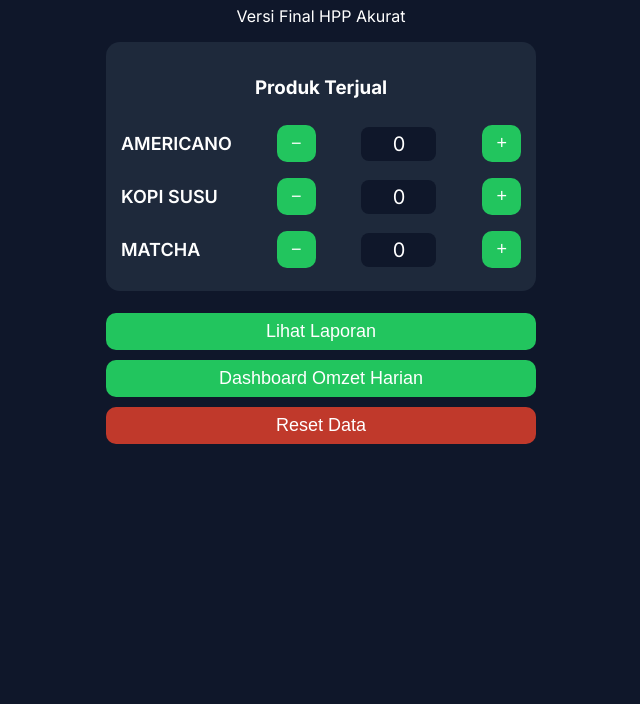
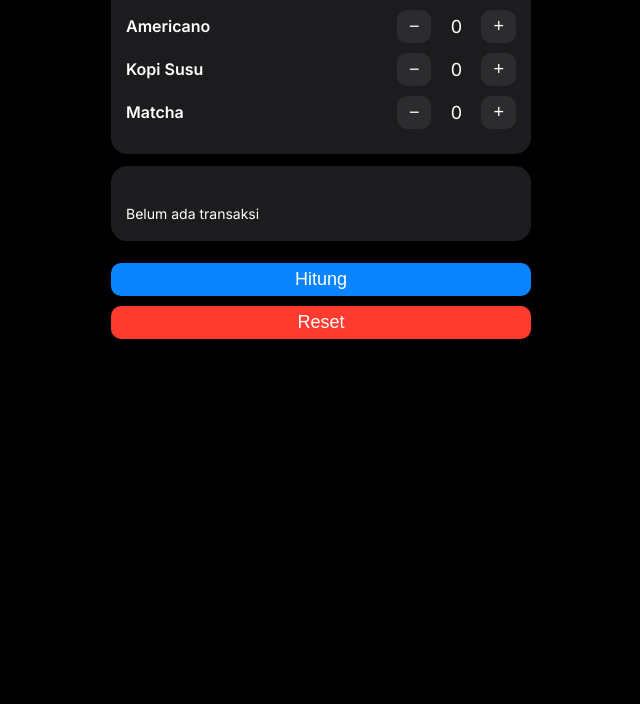
Before and after one commit to lip25/botela-app, a plain HTML site: page index.html in a window 1280 px wide. Shown: the part 96-800 px from the top of the page, without its empty margins (319-959 px from the left). Drawn offline with nearby package versions, Linux system fonts and the light colour scheme.

Commit message:
Update index.html

```diff
--- a/index.html
+++ b/index.html
@@ -3,248 +3,228 @@
 <head>
 <meta charset="UTF-8">
 <meta name="viewport" content="width=device-width, initial-scale=1">
-<title>BOTELA SUPER MANAGER</title>
 
-<link href="https://fonts.googleapis.com/css2?family=Inter:wght@400;600;700&display=swap" rel="stylesheet">
-<script src="https://cdn.jsdelivr.net/npm/chart.js"></script>
+<title>BOTELA MANAGER</title>
+
+<link href="https://fonts.googleapis.com/css2?family=Inter:wght@400;600&display=swap" rel="stylesheet">
 
 <style>
 body {
     font-family: 'Inter', sans-serif;
-    background: #0f172a;
-    color: white;
+    background: #000;
+    color: #fff;
     margin: 0;
     padding: 20px;
+}
+
+h1 {
     text-align: center;
+    font-size: 22px;
+    margin-bottom: 20px;
 }
-h1 { color: #22c55e; }
-.container { max-width: 430px; margin: auto; }
+
+.container {
+    max-width: 420px;
+    margin: auto;
+}
+
 .card {
-    background: #1e293b;
+    background: #1c1c1e;
+    border-radius: 16px;
     padding: 15px;
-    border-radius: 14px;
     margin-bottom: 12px;
 }
-.product-row {
+
+.product {
     display: flex;
     justify-content: space-between;
     align-items: center;
-    padding: 8px 0;
+    margin: 10px 0;
 }
-.product-name {
+
+.name {
+    font-weight: 600;
+}
+
+.controls {
+    display: flex;
+    align-items: center;
+    gap: 10px;
+}
+
+.qty {
+    min-width: 30px;
+    text-align: center;
     font-size: 18px;
-    font-weight: 600;
-    width: 110px;
-    text-align: left;
 }
-.qty-box {
-    font-size: 20px;
-    padding: 5px 15px;
-    background: #0f172a;
-    border-radius: 8px;
-    min-width: 45px;
-}
-.btn {
-    padding: 8px 14px;
+
+button {
     border: none;
     border-radius: 10px;
-    background: #22c55e;
+    padding: 6px 12px;
+    font-size: 18px;
+    background: #2c2c2e;
     color: white;
-    font-size: 18px;
-    cursor: pointer;
 }
-.btn-danger { background: #c0392b; }
-.btn-full { width: 100%; margin-top: 10px; }
-canvas { margin-top: 15px; }
+
+button:active {
+    opacity: 0.7;
+}
+
+.primary {
+    background: #0a84ff;
+}
+
+.danger {
+    background: #ff3b30;
+}
+
+.full {
+    width: 100%;
+    margin-top: 10px;
+}
+
+.result {
+    font-size: 14px;
+    line-height: 1.6;
+    white-space: pre-line;
+}
 </style>
 </head>
 
 <body>
 
 <h1>BOTELA MANAGER</h1>
-<p>Versi Final HPP Akurat</p>
 
 <div class="container">
 
 <div class="card">
-<h3>Produk Terjual</h3>
 
-<div class="product-row">
-<div class="product-name">AMERICANO</div>
-<button class="btn" onclick="kurang('americano')">−</button>
-<div id="qty-americano" class="qty-box">0</div>
-<button class="btn" onclick="tambah('americano')">+</button>
+<div class="product">
+<div class="name">Americano</div>
+<div class="controls">
+<button onclick="kurang('americano')">−</button>
+<div id="americano" class="qty">0</div>
+<button onclick="tambah('americano')">+</button>
+</div>
 </div>
 
-<div class="product-row">
-<div class="product-name">KOPI SUSU</div>
-<button class="btn" onclick="kurang('kopisusu')">−</button>
-<div id="qty-kopisusu" class="qty-box">0</div>
-<button class="btn" onclick="tambah('kopisusu')">+</button>
+<div class="product">
+<div class="name">Kopi Susu</div>
+<div class="controls">
+<button onclick="kurang('kopisusu')">−</button>
+<div id="kopisusu" class="qty">0</div>
+<button onclick="tambah('kopisusu')">+</button>
+</div>
 </div>
 
-<div class="product-row">
-<div class="product-name">MATCHA</div>
-<button class="btn" onclick="kurang('matcha')">−</button>
-<div id="qty-matcha" class="qty-box">0</div>
-<button class="btn" onclick="tambah('matcha')">+</button>
+<div class="product">
+<div class="name">Matcha</div>
+<div class="controls">
+<button onclick="kurang('matcha')">−</button>
+<div id="matcha" class="qty">0</div>
+<button onclick="tambah('matcha')">+</button>
+</div>
 </div>
 
 </div>
 
-<button class="btn btn-full" onclick="laporan()">Lihat Laporan</button>
-<button class="btn btn-full" onclick="showDashboard()">Dashboard Omzet Harian</button>
-<button class="btn btn-danger btn-full" onclick="resetData()">Reset Data</button>
+<div class="card result" id="hasil">
+Belum ada transaksi
+</div>
 
-<canvas id="chartOmzet" style="display:none;"></canvas>
+<button class="primary full" onclick="hitung()">Hitung</button>
+<button class="danger full" onclick="reset()">Reset</button>
 
 </div>
 
 <script>
-// =============================
-// DATABASE
-// =============================
-let penjualan = JSON.parse(localStorage.getItem("penjualan")) || {
+// DATA
+let data = JSON.parse(localStorage.getItem("data")) || {
     americano: 0,
     kopisusu: 0,
     matcha: 0
 };
 
-let riwayat = JSON.parse(localStorage.getItem("riwayat")) || [];
-
-// =============================
-// HARGA JUAL
-// =============================
-const HARGA_JUAL = {
+// HARGA
+const HARGA = {
     americano: 12000,
     kopisusu: 15000,
     matcha: 15000
 };
 
-// =============================
-// HPP FINAL (SUDAH TERMASUK AIR)
-// =============================
+// HPP FINAL
 const HPP = {
     americano: 3000,
     kopisusu: 7900,
     matcha: 6100
 };
 
-// =============================
 // UPDATE UI
-// =============================
-function refreshUI() {
-    document.getElementById("qty-americano").innerText = penjualan.americano;
-    document.getElementById("qty-kopisusu").innerText = penjualan.kopisusu;
-    document.getElementById("qty-matcha").innerText = penjualan.matcha;
+function updateUI() {
+    document.getElementById("americano").innerText = data.americano;
+    document.getElementById("kopisusu").innerText = data.kopisusu;
+    document.getElementById("matcha").innerText = data.matcha;
 }
-refreshUI();
+updateUI();
 
-// =============================
-// BUTTON CONTROL
-// =============================
+// BUTTON
 function tambah(p) {
-    penjualan[p]++;
+    data[p]++;
     save();
 }
 function kurang(p) {
-    if (penjualan[p] > 0) penjualan[p]--;
+    if (data[p] > 0) data[p]--;
     save();
 }
 function save() {
-    localStorage.setItem("penjualan", JSON.stringify(penjualan));
-    refreshUI();
+    localStorage.setItem("data", JSON.stringify(data));
+    updateUI();
 }
 
-// =============================
-// LAPORAN
-// =============================
-function laporan() {
-    let totalOmzet = 0;
-    let totalModal = 0;
+// HITUNG
+function hitung() {
+    let omzet = 0;
+    let modal = 0;
     let text = "";
 
-    for (let p in penjualan) {
-        let qty = penjualan[p];
-        let omzet = qty * HARGA_JUAL[p];
-        let modal = qty * HPP[p];
-        let profit = omzet - modal;
+    for (let p in data) {
+        let qty = data[p];
+        let o = qty * HARGA[p];
+        let m = qty * HPP[p];
+        let profit = o - m;
 
-        totalOmzet += omzet;
-        totalModal += modal;
+        omzet += o;
+        modal += m;
 
-        text += `\n${p.toUpperCase()}:\n`;
-        text += `Terjual: ${qty}\n`;
-        text += `Omzet : Rp${omzet.toLocaleString()}\n`;
-        text += `Modal : Rp${modal.toLocaleString()}\n`;
-        text += `Profit: Rp${profit.toLocaleString()}\n\n`;
+        text += `${p.toUpperCase()}
+Qty: ${qty}
+Omzet: Rp${o.toLocaleString()}
+Modal: Rp${m.toLocaleString()}
+Profit: Rp${profit.toLocaleString()}
+
+`;
     }
 
-    let totalProfit = totalOmzet - totalModal;
-    let pribadi = Math.floor(totalProfit * 0.30);
-    let modalPutar = totalProfit - pribadi;
+    let totalProfit = omzet - modal;
 
-    text += "====== TOTAL ======\n";
-    text += `Total Omzet : Rp${totalOmzet.toLocaleString()}\n`;
-    text += `Total Modal : Rp${totalModal.toLocaleString()}\n`;
-    text += `Total Profit: Rp${totalProfit.toLocaleString()}\n\n`;
+    text += `TOTAL OMZET: Rp${omzet.toLocaleString()}
+TOTAL MODAL: Rp${modal.toLocaleString()}
+TOTAL PROFIT: Rp${totalProfit.toLocaleString()}
 
-    text += "====== PEMBAGIAN ======\n";
-    text += `Modal (70%): Rp${modalPutar.toLocaleString()}\n`;
-    text += `Pribadi (30%): Rp${pribadi.toLocaleString()}\n`;
+MODAL WAJIB DISIMPAN:
+Rp${modal.toLocaleString()}
+`;
 
-    if (totalOmzet > 0) {
-        let today = new Date();
-        let tgl = today.getDate() + "/" + (today.getMonth()+1);
-        riwayat.push({tgl: tgl, omzet: totalOmzet});
-        localStorage.setItem("riwayat", JSON.stringify(riwayat));
-    }
-
-    alert(text);
+    document.getElementById("hasil").innerText = text;
 }
 
-// =============================
 // RESET
-// =============================
-function resetData() {
-    if (!confirm("Reset semua data?")) return;
-
-    penjualan = { americano:0, kopisusu:0, matcha:0 };
-    riwayat = [];
-
-    localStorage.setItem("penjualan", JSON.stringify(penjualan));
-    localStorage.setItem("riwayat", JSON.stringify(riwayat));
-
-    refreshUI();
-    alert("Data berhasil direset!");
-}
-
-// =============================
-// DASHBOARD
-// =============================
-function showDashboard() {
-
-    if (riwayat.length === 0) {
-        alert("Belum ada data omzet.");
-        return;
-    }
-
-    const tgl = riwayat.map(x => x.tgl);
-    const omzet = riwayat.map(x => x.omzet);
-
-    document.getElementById("chartOmzet").style.display = "block";
-
-    new Chart(document.getElementById("chartOmzet"), {
-        type: 'line',
-        data: {
-            labels: tgl,
-            datasets: [{
-                label: 'Omzet Harian',
-                data: omzet,
-                borderWidth: 3
-            }]
-        }
-    });
+function reset() {
+    if (!confirm("Reset data?")) return;
+    data = {americano:0,kopisusu:0,matcha:0};
+    save();
+    document.getElementById("hasil").innerText = "Data direset";
 }
 </script>
 
```
